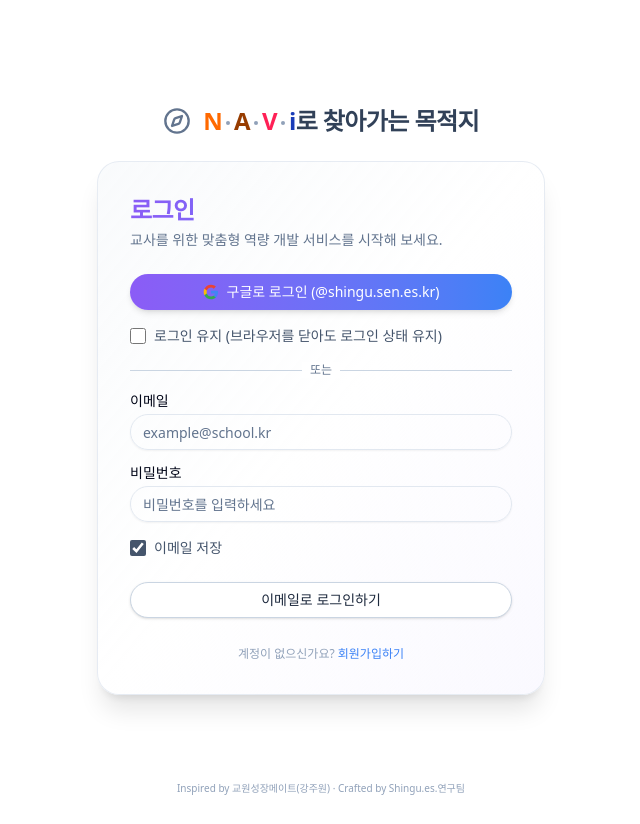
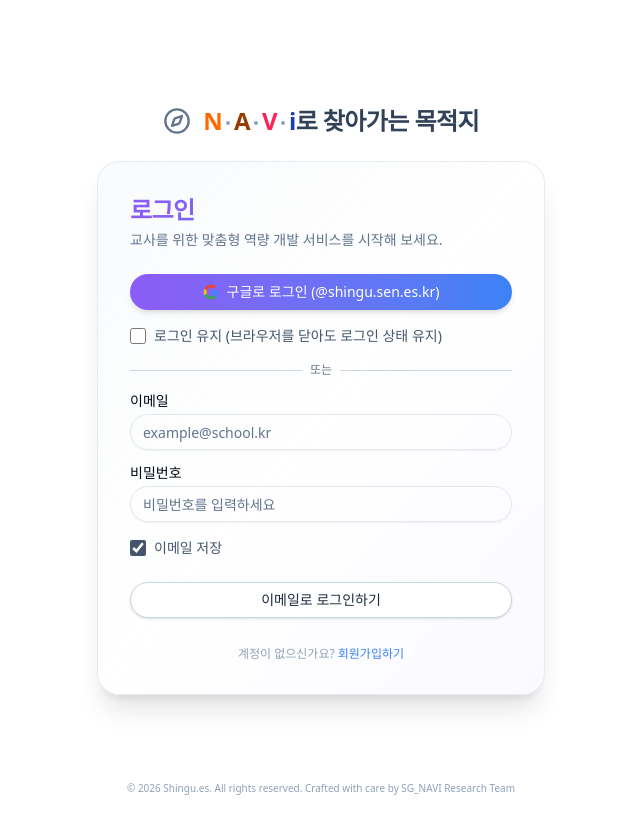
Before and after one commit to p987654312-hub/teacher-mate, a Next.js app: page / in a window 1280 px wide. Shown: the whole page, without its empty margins (319-959 px from the left). Built offline with nearby package versions, Linux system fonts and the light colour scheme.

Commit message:
푸터수정

```diff
--- a/app/layout.tsx
+++ b/app/layout.tsx
@@ -30,7 +30,7 @@ export default function RootLayout({
           <main className="flex-1 pb-6">{children}</main>
         </div>
         <footer className="fixed bottom-0 left-0 right-0 py-1 text-center text-[10px] text-slate-400 bg-transparent print:hidden">
-          Inspired by 교원성장메이트(강주원) · Crafted by Shingu.es.연구팀
+          © 2026 Shingu.es. All rights reserved. Crafted with care by SG_NAVI Research Team
         </footer>
       </body>
     </html>
```
